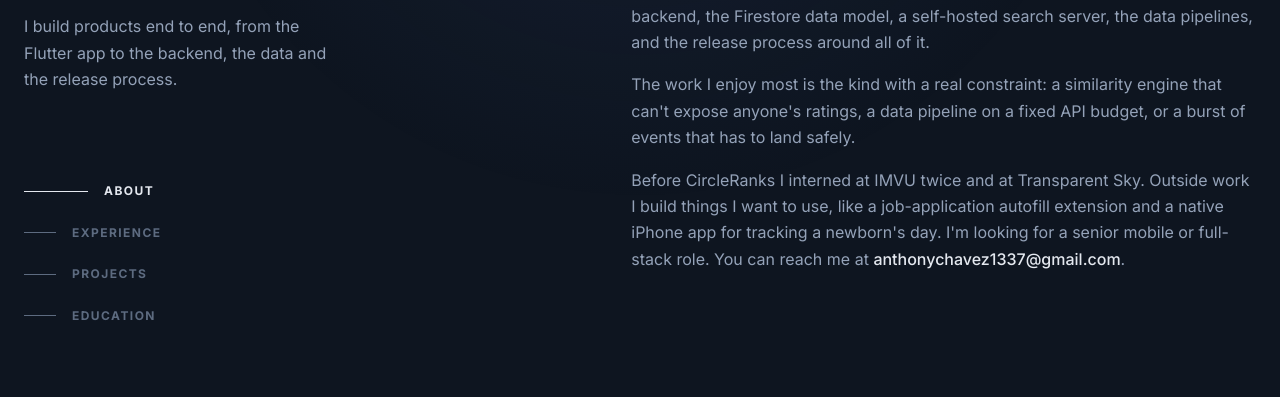
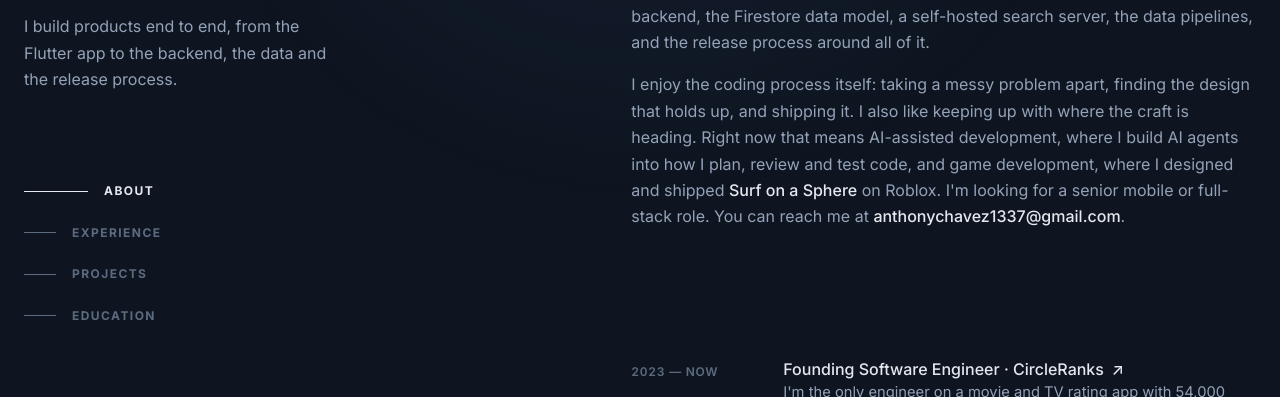
Before and after one commit to ant-codez/ant-codez.github.io, a plain HTML site: page index.html in a window 1280 px wide. Shown: the part 199-596 px from the top of the page. Drawn offline with Linux system fonts and the light colour scheme.

Commit message:
About: shorter, on the craft, AI-assisted development and game dev
Co-Authored-By: Claude Opus 5.5 <noreply@anthropic.com>
Claude-Session: https://claude.ai/code/session_016wNQp2Rn55hiCXz8mPLEMb

```diff
--- a/index.html
+++ b/index.html
@@ -34,8 +34,7 @@
       <h2 class="sticky-h">About</h2>
       <div>
         <p>I'm a software engineer in Orange County, California, and I like owning a product from end to end. For the last three years I've been the only engineer on <a href="https://apps.apple.com/us/app/circleranks/id6480323927" target="_blank" rel="noopener">CircleRanks</a>, a movie and TV rating app with <b>54,000 users</b> and about 15,000 active each month. That means the Flutter app on iOS and Android, the Node.js backend, the Firestore data model, a self-hosted search server, the data pipelines, and the release process around all of it.</p>
-        <p>The work I enjoy most is the kind with a real constraint: a similarity engine that can't expose anyone's ratings, a data pipeline on a fixed API budget, or a burst of events that has to land safely.</p>
-        <p>Before CircleRanks I interned at IMVU twice and at Transparent Sky. Outside work I build things I want to use, like a job-application autofill extension and a native iPhone app for tracking a newborn's day. I'm looking for a senior mobile or full-stack role. You can reach me at <a class="email" href="mailto:anthonychavez1337@gmail.com">anthonychavez1337@gmail.com</a>.</p>
+        <p>I enjoy the coding process itself: taking a messy problem apart, finding the design that holds up, and shipping it. I also like keeping up with where the craft is heading. Right now that means AI-assisted development, where I build AI agents into how I plan, review and test code, and game development, where I designed and shipped <a href="surf-on-a-sphere/index.html">Surf on a Sphere</a> on Roblox. I'm looking for a senior mobile or full-stack role. You can reach me at <a class="email" href="mailto:anthonychavez1337@gmail.com">anthonychavez1337@gmail.com</a>.</p>
       </div>
     </section>
 
```
